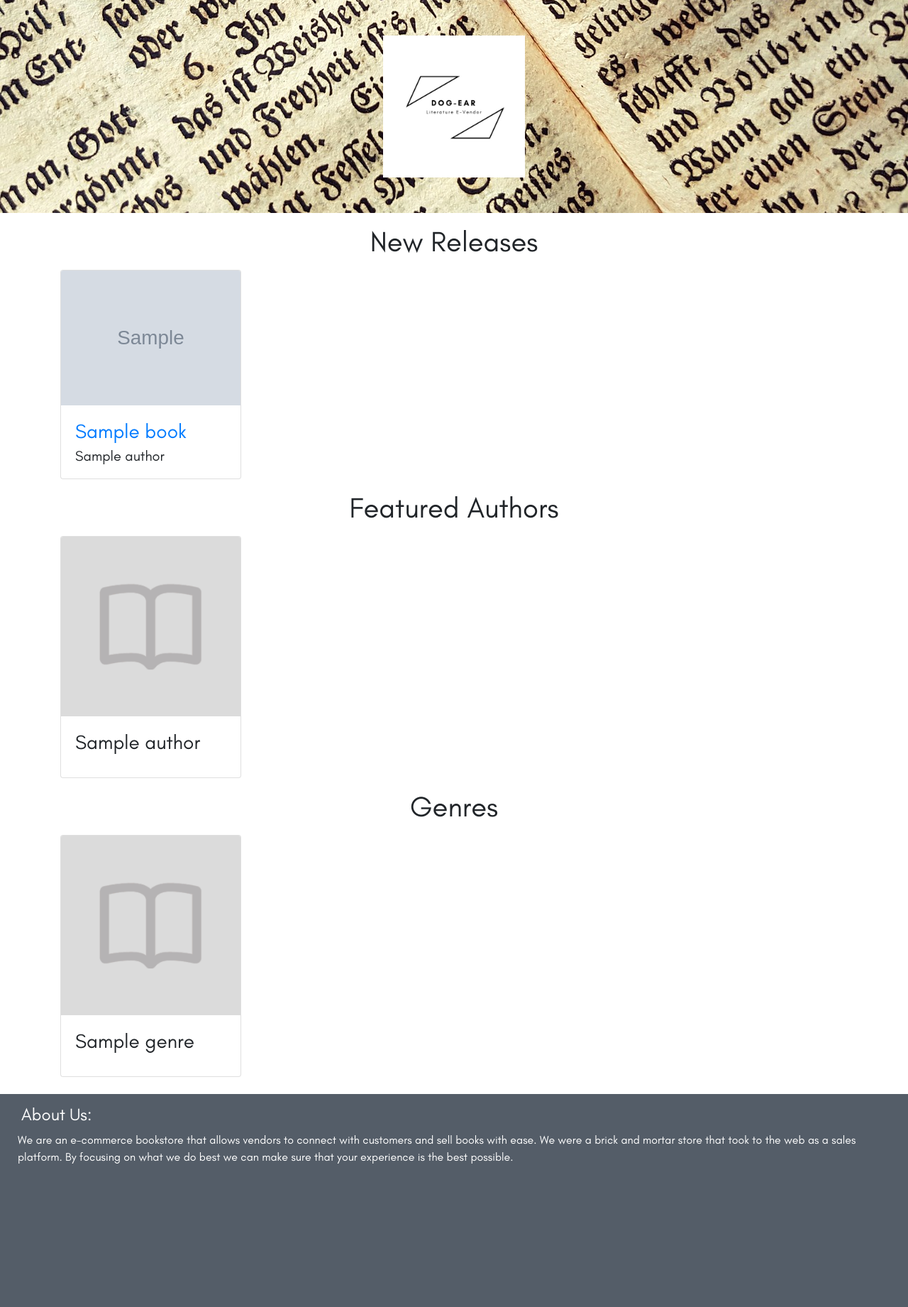
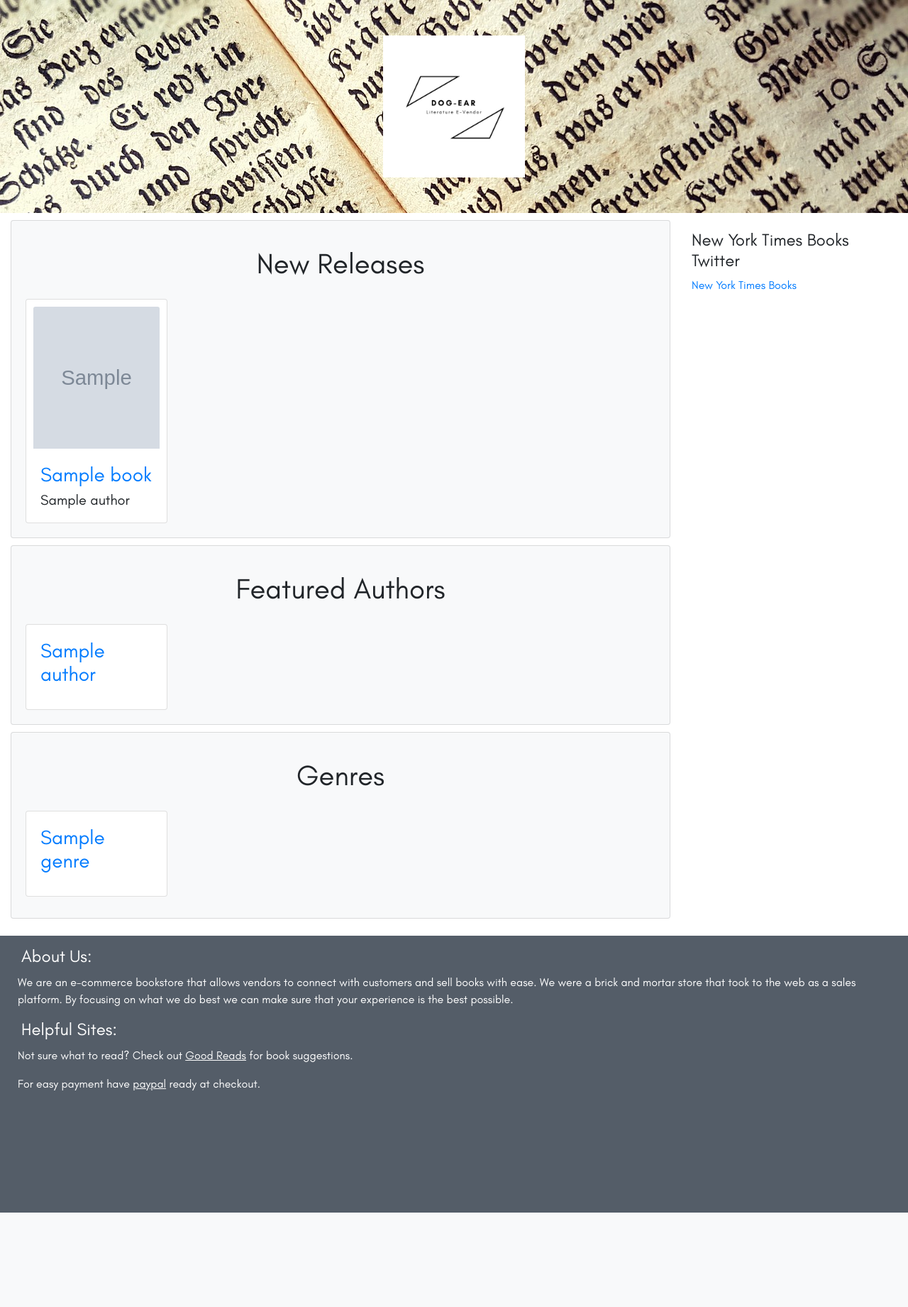
Before and after one commit to dsluo-archive/BookStore, a Django app: page /home/ in a window 1280 px wide. Shown: the part 56-1897 px from the top of the page at 71% size. After the commit the page ends 1764 px from the top, so only its background shows below. Run offline with Django 3.2, Linux system fonts and the light colour scheme; tables that the repository leaves empty hold one stand-in row (values such as "Sample post"); grey boxes marked "Sample" are stand-in pictures; parts of the project's set-up code (start-up, migrations or seed data) failed here and were passed over; some libraries are stand-ins or nearby versions.

Commit message:
AJ css and html fixes

```diff
--- a/static/css/home.css
+++ b/static/css/home.css
@@ -6,6 +6,10 @@ a {
     -ms-transition: all 150ms ease;
     -o-transition: all 150ms ease;
     transition: all 150ms ease;
+}
+
+#suggest a{
+	color:white;
 }
 
 a:hover {
@@ -18,8 +22,18 @@ a:hover {
 .about-us {
     background-color: #545D68;
     color: white;
-    height: 300px;
+    height: 390px;
 
+}
+.card-img-top {
+	margin-left:5%;
+	height:200px;
+	width:90%;
+	margin-top: 10px;
+}
+
+.pad-top {
+	margin-top: 10px;
 }
 
 .about-us h4 {
--- a/static/css/mixins/banner.css
+++ b/static/css/mixins/banner.css
@@ -1,6 +1,8 @@
 .banner {
-    background-size: cover;
-    background: url('../../images/written.jpg') no-repeat bottom center;
+    background: url('../../images/written.jpg');
+	background-size: cover;
+	background-position: top left, bottom center;
+	background-repeat: repeat, no-repeat;
     height: 300px;
 }
 
--- a/templates/home_page.html
+++ b/templates/home_page.html
@@ -13,14 +13,18 @@
         <img src="{% static 'images/dogear.jpg' %}"/>
     </div>
 
-    <div class="container">
+    <div class="container-fluid">
+		<div class="row">
+			<div class="col-md-9">
+				<div class="card pad-top bg-light">
+					<div class="card-body">
 						<h1 class="text-center mb-3 mt-3">New Releases</h1>
 						<div class="row flex-row flex-nowrap overflow-x-auto">
 							{% for book in new_books %}
-                <div class="col-sm-12 col-md-4 col-lg-3">
+								<div class="col-sm-12 col-md-4 col-lg-3 pad-top">
 									<div class="card">
 										<a href="{% url 'books:detail' book.slug %}">
-                            <img class="card-img-top" src="{{ book.item_picture.url }}" alt="{{ book.name }}">
+											<img class="card-img-top" style="" src="{{ book.item_picture.url }}" alt="{{ book.name }}">
 										</a>
 										<div class="card-body">
 											<a href="{% url 'books:detail' book.slug %}">
@@ -32,37 +36,50 @@
 								</div>
 							{% endfor %}
 						</div>
+					</div>
+				</div>
 
+				<div class="card pad-top bg-light">
+					<div class="card-body">
 						<h1 class="text-center mb-3 mt-3">Featured Authors</h1>
 						<div class="row flex-row flex-nowrap overflow-x-auto">
 							{% for author in latest_authors %}
-                <div class="col-sm-12 col-md-4 col-lg-3">
+								<div class="col-sm-12 col-md-4 col-lg-3 pad-top">
 									<div class="card">
-                        <img class="card-img-top" src="{% static 'images/img.png' %}" alt="{{ author.name }}">
 										<div class="card-body">
-                            <h3 class="card-title">{{ author.name }}</h3>
-                        </div>
-                    </div>
-                </div>
-            {% endfor %}
-        </div>
-
-
-        <h1 class="text-center mb-3 mt-3">Genres</h1>
-        <div class="row flex-row flex-nowrap overflow-x-auto">
-            {% for genre in genres %}
-                <div class="col-sm-12 col-md-4 col-lg-3">
-                    <div class="card">
-                        <img class="card-img-top" src="{% static 'images/img.png' %}" alt="{{ genre.subjects }}">
-                        <div class="card-body">
-                            <h3 class="card-title">{{ genre.subjects }}</h3>
+                                            <a href="{% url "books:query" %}?author={{ author.name }}"><h3 class="card-title">{{ author.name }}</h3></a>
 										</div>
 									</div>
 								</div>
 							{% endfor %}
 						</div>
 					</div>
+				</div>
 
+				<div class="card pad-top bg-light">
+					<div class="card-body">
+						<h1 class="text-center mb-3 mt-3">Genres</h1>
+						<div class="row flex-row flex-nowrap overflow-x-auto">
+							{% for genre in genres %}
+								<div class="col-sm-12 col-md-4 col-lg-3 pad-top">
+									<div class="card" style="margin-bottom: 10px;">
+										<div class="card-body">
+                                            <a href="{% url "books:query" %}?genre={{ genre.subjects }}"><h3 class="card-title">{{ genre.subjects }}</h3></a>
+										</div>
+									</div>
+								</div>
+							{% endfor %}
+						</div>
+					</div>
+				</div>
+			</div>
+			<div class="col-md-3">
+                <br>
+				<h4> New York Times Books Twitter</h4>
+				<a class="twitter-timeline" data-lang="en" data-chrome="nofooter noheader noscrollbar" data-width="100%" data-height="95%" data-theme="light" data-link-color="#4286f4" href="https://twitter.com/nytimesbooks">New York Times Books</a> <script async src="//platform.twitter.com/widgets.js" charset="utf-8"></script>
+			</div>
+		</div>
+    </div>
 	<div class="container-fluid about-us mt-4">
 		<div class="row">
 			<div class="col-md-12">
@@ -70,7 +87,10 @@
 				<p>We are an e-commerce bookstore that allows vendors to connect with customers
 					and sell books with ease. We were a brick and mortar store that took to the
 					web as a sales platform. By focusing on what we do best we can make sure that
-                    your experience is the best possible. </p>
+					your experience is the best possible.</p>
+				<h4>Helpful Sites:</h4>
+				<p class="pad-top" id="suggest">Not sure what to read? Check out <u><a href="https://www.goodreads.com/">Good Reads</a></u> for book suggestions.</p>
+				<p class="pad-top" id="suggest">For easy payment have <u><a href="https://www.paypal.com">paypal</a></u> ready at checkout.
 			</div>
 		</div>
 	</div>
```
Also changed, not shown: static/css/order_detail.css (+8 -0 lines), templates/order_detail.html (+109 -15 lines). Lines whose indentation alone changed are shown as unchanged.
